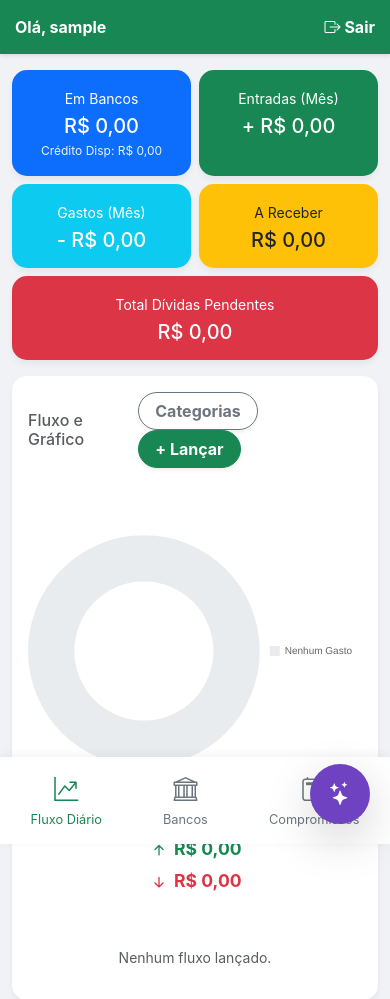
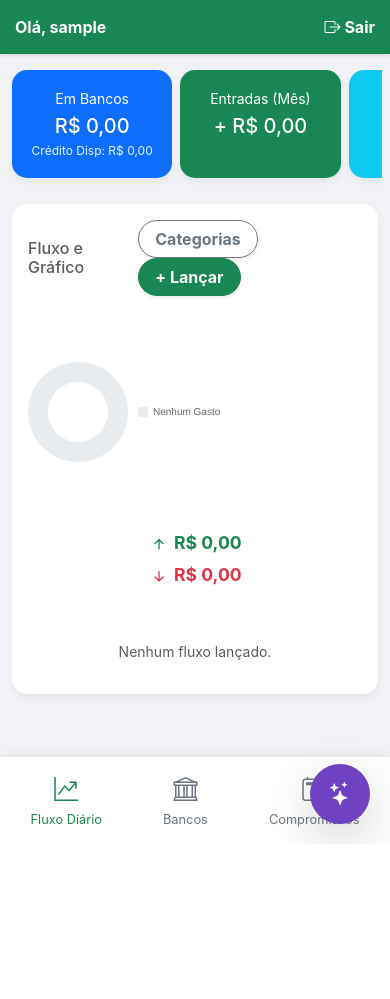
Before and after one commit to teddywhering-sketch/TecWorld, a Django app: page /financeiro/painel/ in a window 390 px wide. Shown: the top 999 px of the page. After the commit the page ends 844 px from the top, so only its background shows below. Run offline with Django 5.2, Linux system fonts and the light colour scheme; the visitor is signed in with stand-in values (Sample User, id 1); data comes from the database, SQL or seed files in the repository; data that the repository does not hold is empty; some libraries are stand-ins or nearby versions.

Commit message:
style: optimize dashboard layout for mobile devices

```diff
--- a/templates/teddyfinanca/dashboard.html
+++ b/templates/teddyfinanca/dashboard.html
@@ -72,8 +72,49 @@
             margin-bottom: 2px;
         }
 
+
         /* Cards Superiores */
         .summary-card {
+            border-radius: 15px;
+            border: none;
+            box-shadow: 0 4px 6px rgba(0,0,0,0.05);
+        }
+
+        .horizontal-cards {
+            display: flex;
+            flex-wrap: nowrap;
+            overflow-x: auto;
+            padding-bottom: 10px;
+            -webkit-overflow-scrolling: touch;
+            scrollbar-width: none; /* Firefox */
+            scroll-snap-type: x mandatory;
+        }
+        .horizontal-cards::-webkit-scrollbar {
+            display: none; /* Chrome */
+        }
+        .horizontal-cards > div {
+            flex: 0 0 45%;
+            min-width: 140px;
+            scroll-snap-align: start;
+        }
+        @media (min-width: 768px) {
+            .horizontal-cards {
+                flex-wrap: wrap;
+                overflow-x: visible;
+                padding-bottom: 0;
+            }
+            .horizontal-cards > div {
+                flex: 0 0 25%;
+                min-width: auto;
+            }
+        }
+
+        .grafico-container {
+            position: relative;
+            height: 200px;
+            width: 100%;
+        }
+
             border-radius: 15px;
             border: none;
             box-shadow: 0 4px 6px rgba(0,0,0,0.05);
@@ -122,8 +163,8 @@
         <div class="tab-pane fade show active" id="fluxo" role="tabpanel">
 
             <!-- Resumo no Topo -->
-            <div class="row g-2 mb-3">
-                <div class="col-6">
+            <div class="row g-2 mb-3 horizontal-cards">
+                <div class="col-6 col-md-3">
                     <div class="card summary-card bg-primary text-white h-100">
                         <div class="card-body p-3 text-center">
                             <small>Em Bancos</small>
@@ -132,7 +173,7 @@
                         </div>
                     </div>
                 </div>
-                <div class="col-6">
+                <div class="col-6 col-md-3">
                     <div class="card summary-card bg-success text-white h-100">
                         <div class="card-body p-3 text-center">
                             <small>Entradas (Mês)</small>
@@ -140,7 +181,7 @@
                         </div>
                     </div>
                 </div>
-                <div class="col-6">
+                <div class="col-6 col-md-3">
                     <div class="card summary-card bg-info text-white h-100">
                         <div class="card-body p-3 text-center">
                             <small>Gastos (Mês)</small>
@@ -148,7 +189,7 @@
                         </div>
                     </div>
                 </div>
-                <div class="col-6">
+                <div class="col-6 col-md-3">
                     <div class="card summary-card bg-warning text-dark h-100">
                         <div class="card-body p-3 text-center">
                             <small>A Receber</small>
@@ -156,7 +197,7 @@
                         </div>
                     </div>
                 </div>
-                <div class="col-12">
+                <div class="col-6 col-md-3">
                     <div class="card summary-card bg-danger text-white h-100">
                         <div class="card-body p-3 text-center">
                             <small>Total Dívidas Pendentes</small>
@@ -212,7 +253,9 @@
                     <div class="row g-3">
                         <!-- Coluna do Gráfico -->
                         <div class="col-12 col-md-5 text-center mb-3 mb-md-0">
-                            <canvas id="miniPie"></canvas>
+                            <div class="grafico-container mx-auto">
+                                <canvas id="miniPie"></canvas>
+                            </div>
                             <div class="mt-3" style="font-size: 1.1rem; line-height: 1.5;">
                                 <span class="text-success fw-bold d-block"><i class="bi bi-arrow-up-short fs-4 align-middle"></i> R$ {{ entradas_mes|floatformat:"2g" }}</span>
                                 <span class="text-danger fw-bold d-block"><i class="bi bi-arrow-down-short fs-4 align-middle"></i> R$ {{ saidas_mes|floatformat:"2g" }}</span>
@@ -291,7 +334,7 @@
 
             <div class="row g-3 mb-4">
                 {% for banco in bancos %}
-                <div class="col-12">
+                <div class="col-6 col-md-3">
                     <div class="card summary-card border-primary" style="border-left: 5px solid #0d6efd !important;">
                         <div class="card-body">
                             <div class="d-flex justify-content-between align-items-center mb-2">
```
